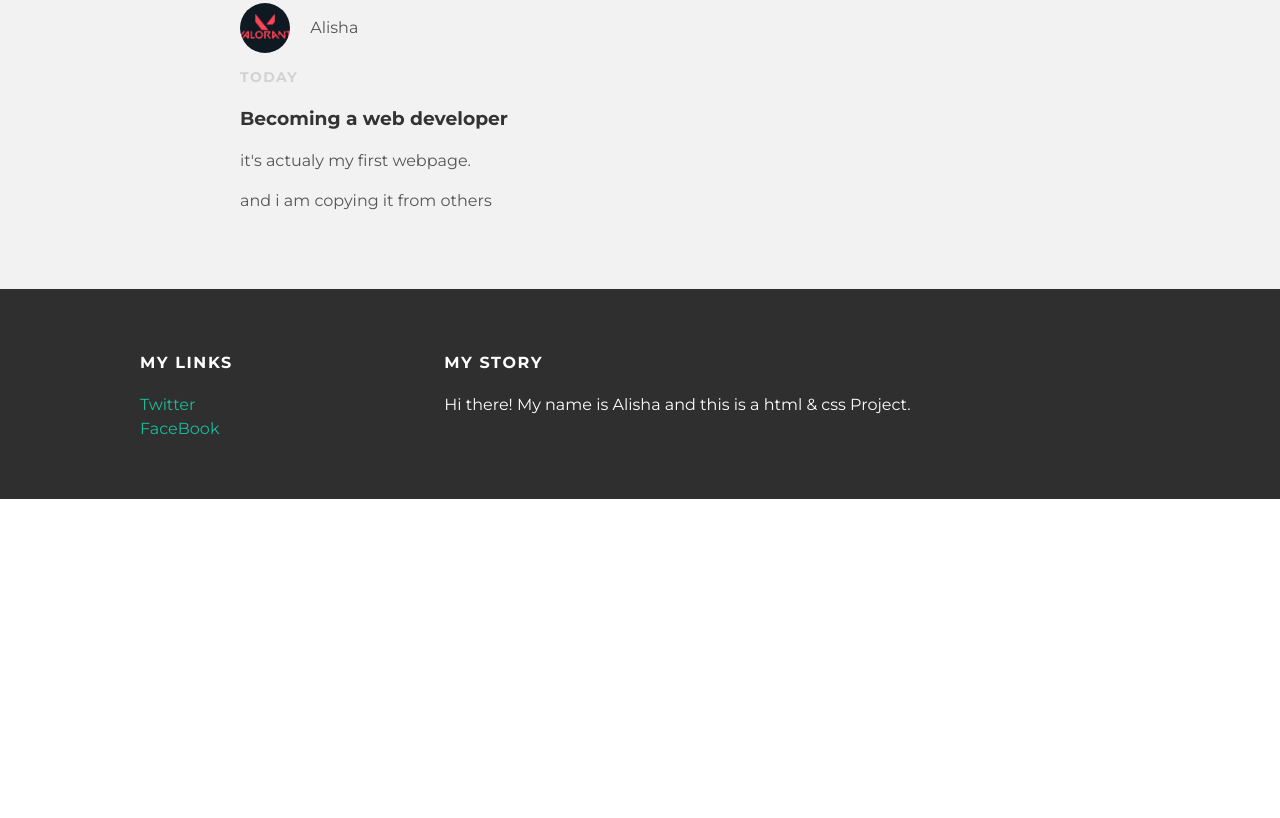
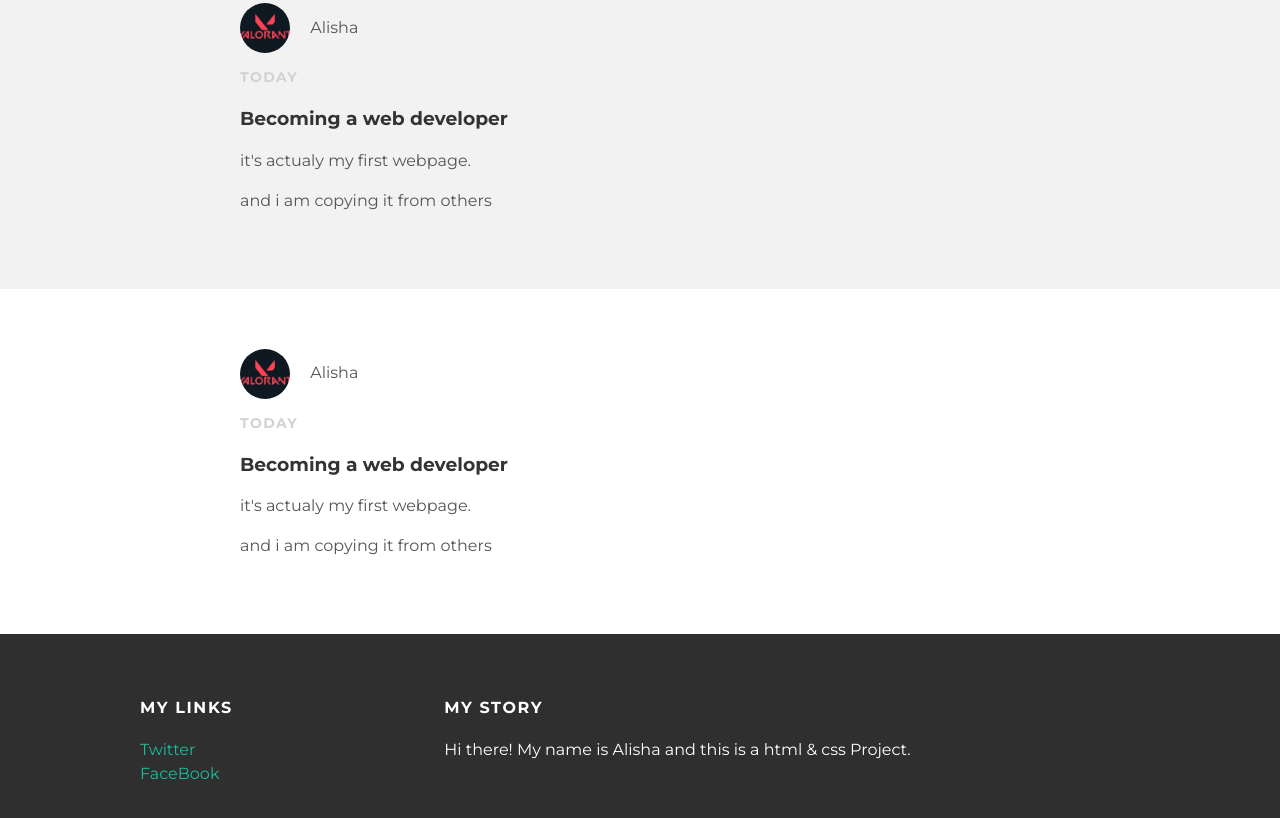
Before and after one commit to Alisha21179/Alisha21179.github.io, a plain HTML site: page index.html in a window 1280 px wide. Shown: the part 538-1356 px from the top of the page. Before the commit the page ends 1037 px from the top, so only its background shows below. Drawn offline with Linux system fonts and the light colour scheme.

Commit message:
Update index.html

```diff
--- a/index.html
+++ b/index.html
@@ -54,6 +54,20 @@
                     </div>
                 </div>
             </div>
+            <div class="post-container">
+                <div class="post">
+                    <div class="post-author">
+                        <img src="img1.jpg" alt="">
+                        <span>Alisha</span>
+                    </div>
+                    <p class="post-date">Today</p>
+                    <h3 class="post-tilte">Becoming a web developer</h3>
+                    <div class="post-content">
+                        <p>it's actualy my first webpage.</p>
+                        <p>and i am copying it from others</p>
+                    </div>
+                </div>
+            </div>
         </div>
     </div>
 
```
